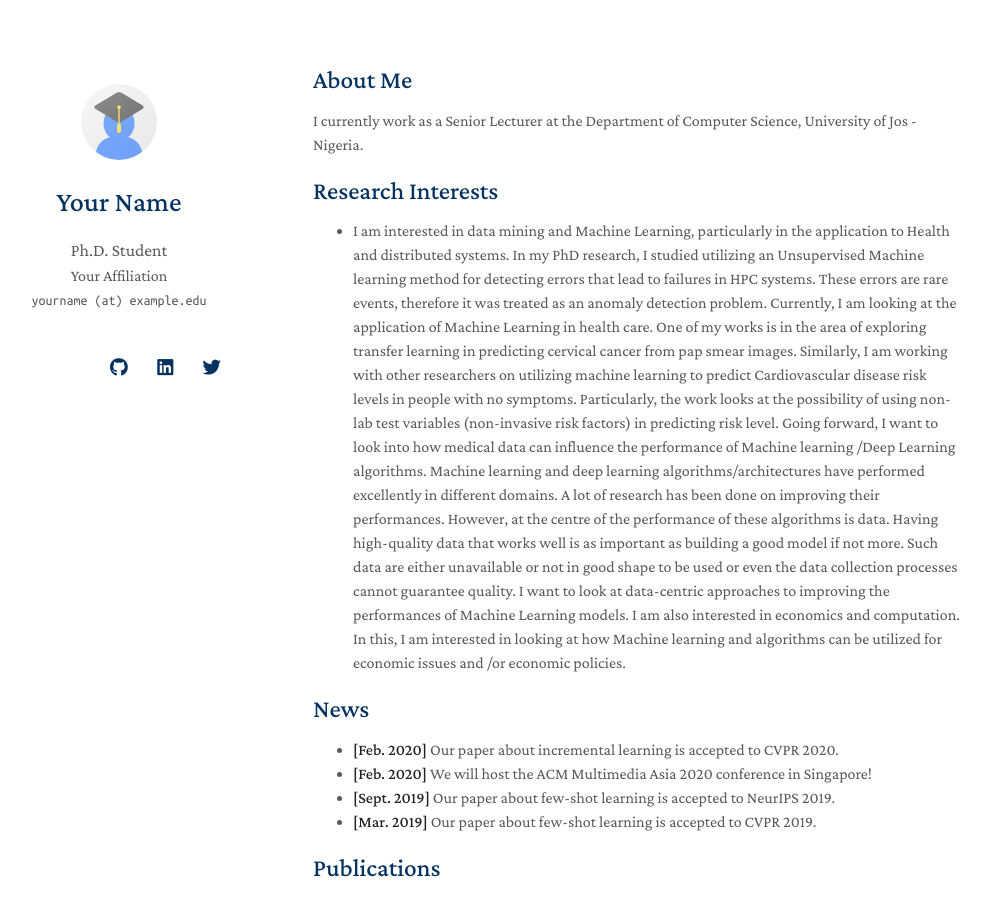
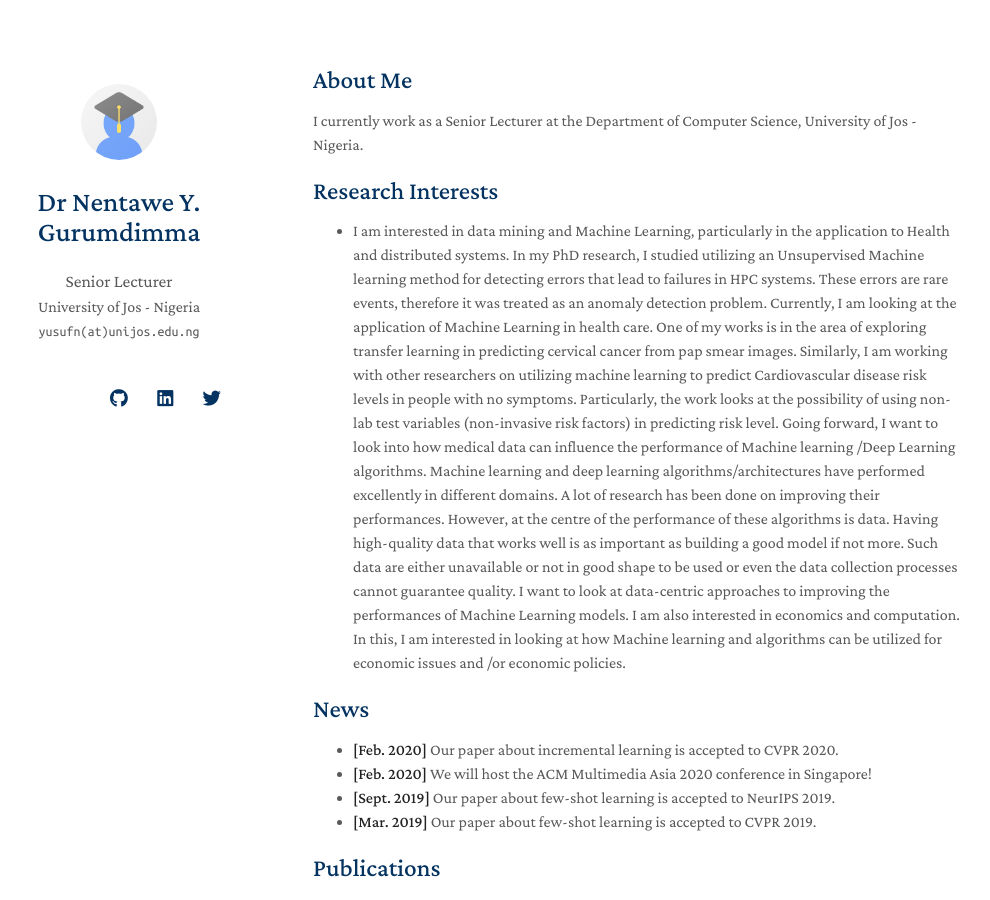
Before and after one commit to nentaweg/nentaweg.github.io, a Jekyll site: the page built from index.md, in a window 1280 px wide and 900 px high. Shown: the whole window, without its empty margins (157-1147 px from the left). Built offline with Jekyll 4.4.1, drawn with Linux system fonts in a browser that asks for light colours; nearby versions of some CDN libraries; a style sheet for code colours, icons or effects is not loaded; our own code applies the rules of GitHub Pages for plain Markdown files.

Commit message:
Update _config.yml

```diff
--- a/_config.yml
+++ b/_config.yml
@@ -1,22 +1,22 @@
 # Basic Information
-title: Your Name
-position: Ph.D. Student
-affiliation: Your Affiliation
-email: yourname (at) example.edu
+title: Dr Nentawe Y. Gurumdimma
+position: Senior Lecturer
+affiliation: University of Jos - Nigeria
+email: yusufn(at)unijos.edu.ng
 
 # Search Engine Optimization (SEO)
 # The following information is used to improve the website traffic from search engines, e.g., Google.
-keywords: minimal light
-description: The Minimal Light is a simple and elegant jekyll theme for academic personal homepage.
-canonical: https://minimal-light-theme.yliu.me/
+keywords: Nentawe Gurumdimma
+description: Nentawe Gurumdimma academic personal homepage.
+#canonical: https://minimal-light-theme.yliu.me/
 
 # Links
 # If you don't need one of them, you may delete the corresponding line.
-google_scholar: https://scholar.google.com/
+google_scholar: https://scholar.google.com/citations?user=q9VpwWEAAAAJ&hl=en
 cv_link: assets/files/curriculum_vitae.pdf
 github_link: https://github.com/
-linkedin: https://www.linkedin.com/
-twitter: https://twitter.com/
+linkedin: https://www.linkedin.com/in/nentawe-gurumdimma-91390b5
+twitter: https://twitter.com/ntawe
 
 # Images (e.g., your profile picture and your website's favicon)
 # "favicon" and "favicon_dark" are used for the light and dark modes, respectively.
@@ -38,7 +38,7 @@ font: "Serif" # or "Sans Serif"
 
 # Google Analytics ID
 # Please remove this if you don't use Google Analytics
-google_analytics: UA-111540567-4
+#google_analytics: UA-111540567-4
 
 # Use this project as a remote theme for GitHub Pages
 # See the guide here: https://docs.github.com/en/pages/setting-up-a-github-pages-site-with-jekyll/adding-a-theme-to-your-github-pages-site-using-jekyll
```
